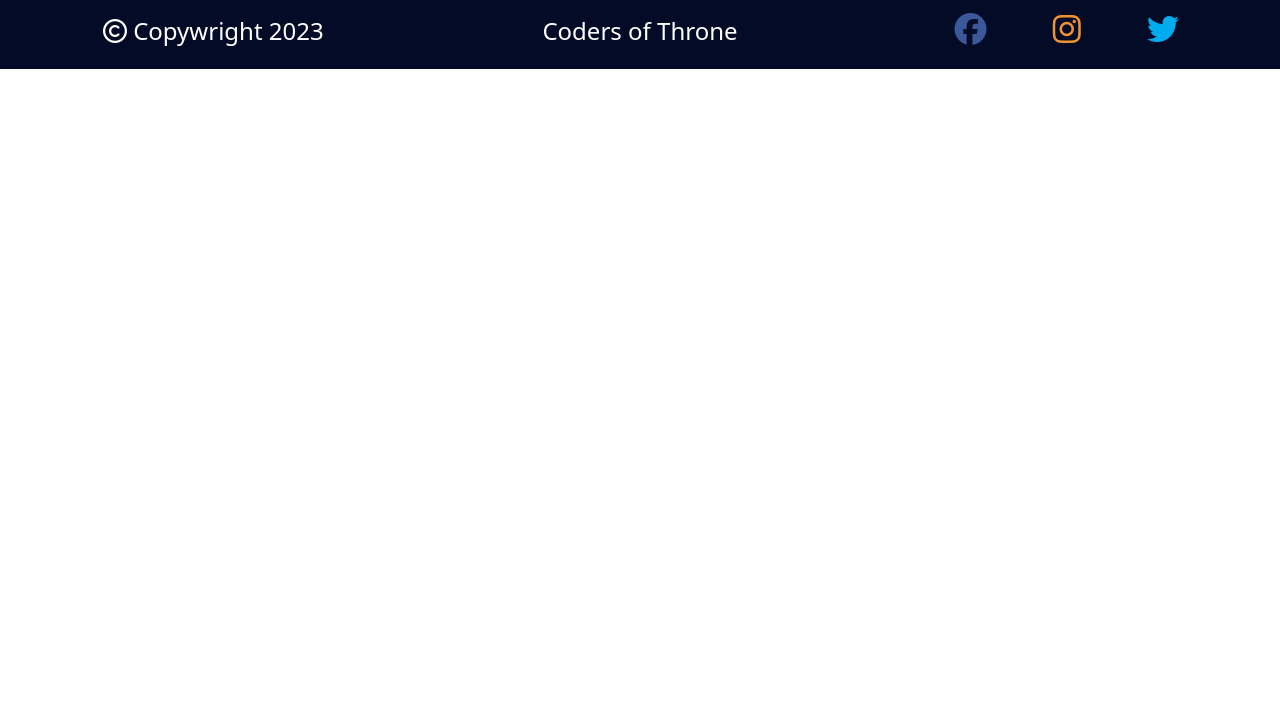
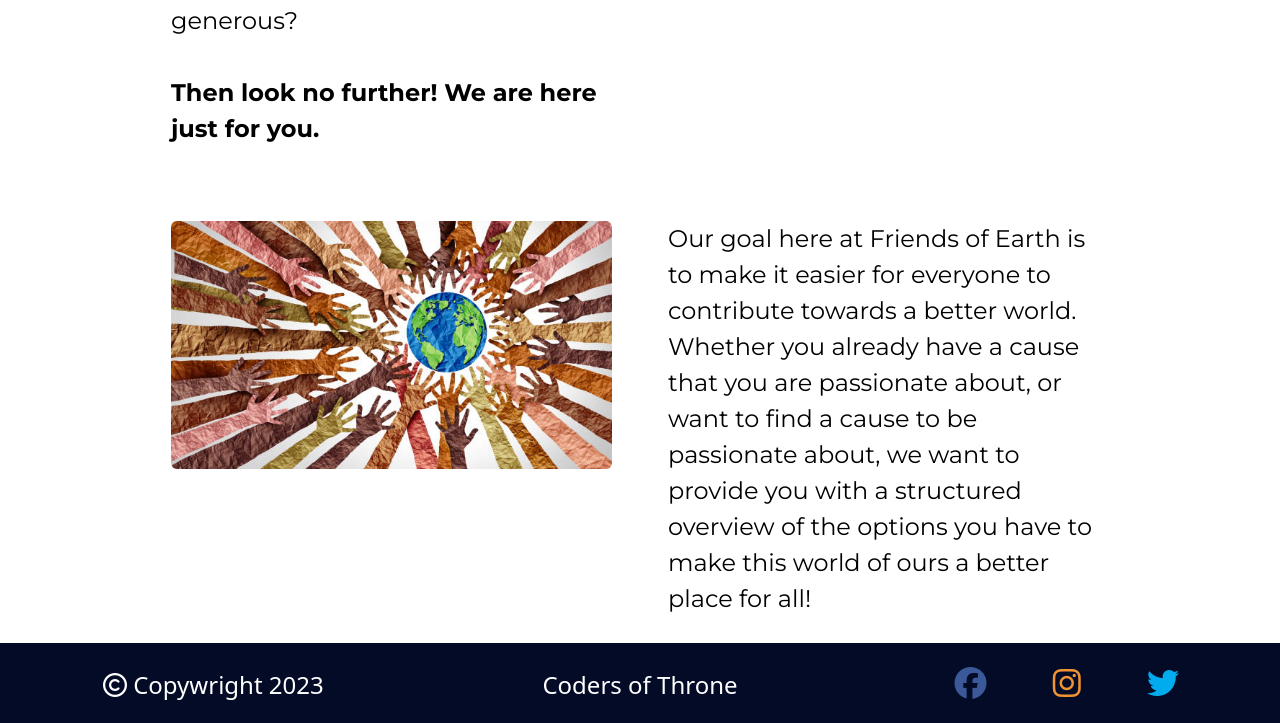
Before and after one commit to lpewton/Feb-2023-Hackathon, a Django app: page /about/ in a window 1280 px wide. Shown: the part 469-1192 px from the top of the page. Before the commit the page ends 538 px from the top, so only its background shows below. Run offline with Django 3.2, Linux system fonts and the light colour scheme; some libraries are stand-ins or nearby versions; some web fonts are replaced.

Commit message:
Add content to about page

```diff
--- a/templates/about.html
+++ b/templates/about.html
@@ -4,10 +4,15 @@
 
 {% block content %}
 
-<div class="container-fluid">
+<div class="container">
     <div class="row justify-content-center space">
         <div class="col-5 gy-5 mx-3">
-            <p class="info-home">Have you ever found it difficult to find an NGO to contribut
+            <p class="info-home">
+                Have you ever found it difficult to find an NGO of your liking to contribute to? Maybe you're working on
+                a presentation to pitch a potential cause or NGO to your collegues and bosses at work? Or maybe you're
+                just like us and find it tiring to scan the web for the perfect NGO whenever you're feeling generous?
+                <br><br>
+                <strong>Then look no further! We are here just for you.</strong>
             </p>
         </div>
         <div class="col-5 gy-5 mx-3">
@@ -15,5 +20,20 @@
         </div>
     </div>
 </div>
+<div class="container">
+    <div class="row justify-content-center space">
+        <div class="col-5 gy-5 mx-3">
+            <img src="../static/project-img/our-service-img.jpg" class="img-fluid rounded" alt="">
+        </div>
+        <div class="col-5 gy-5 mx-3">
+            <p class="info-home">
+                Our goal here at Friends of Earth is to make it easier for everyone to contribute towards a better world.
+                Whether you already have a cause that you are passionate about, or want to find a cause to be passionate
+                about, we want to provide you with a structured overview of the options you have to make this world of
+                ours a better place for all!
+            </p>
+        </div>
+    </div>
+</div>
 
 {% endblock %}
```
